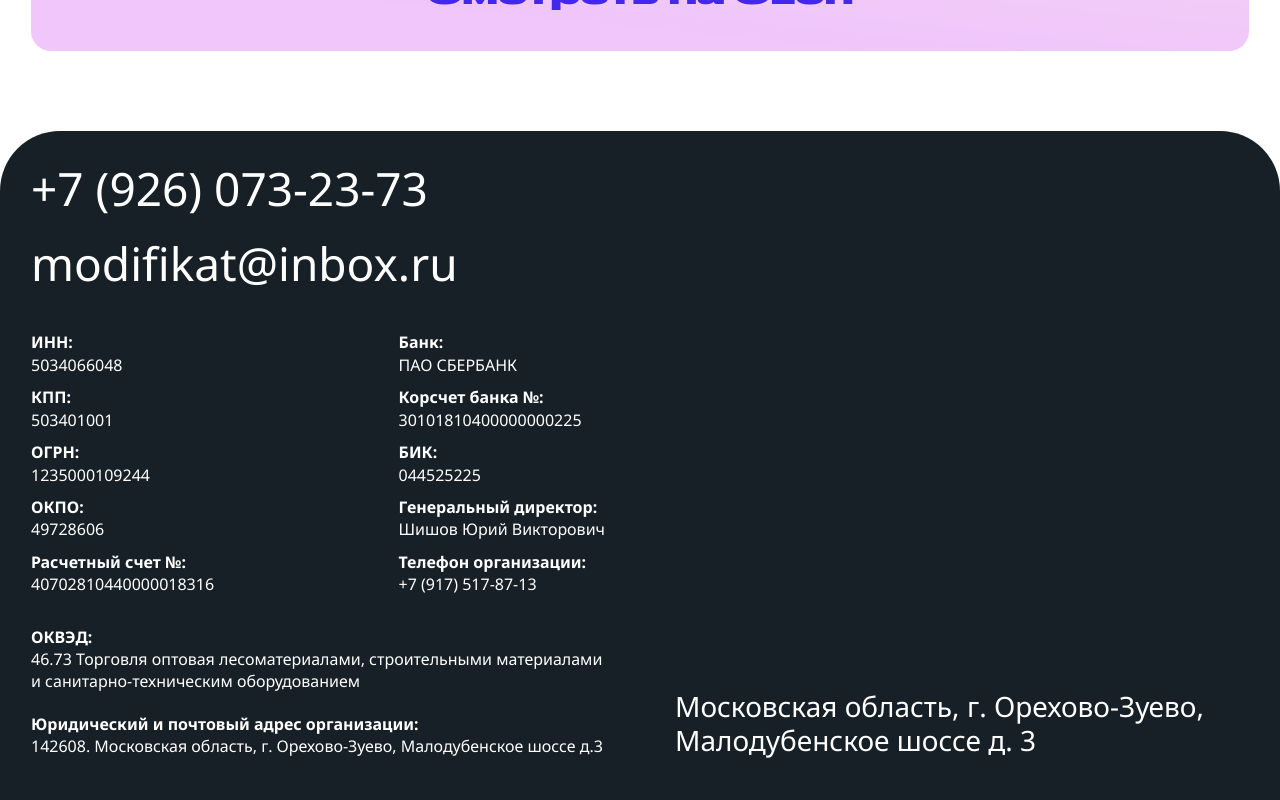
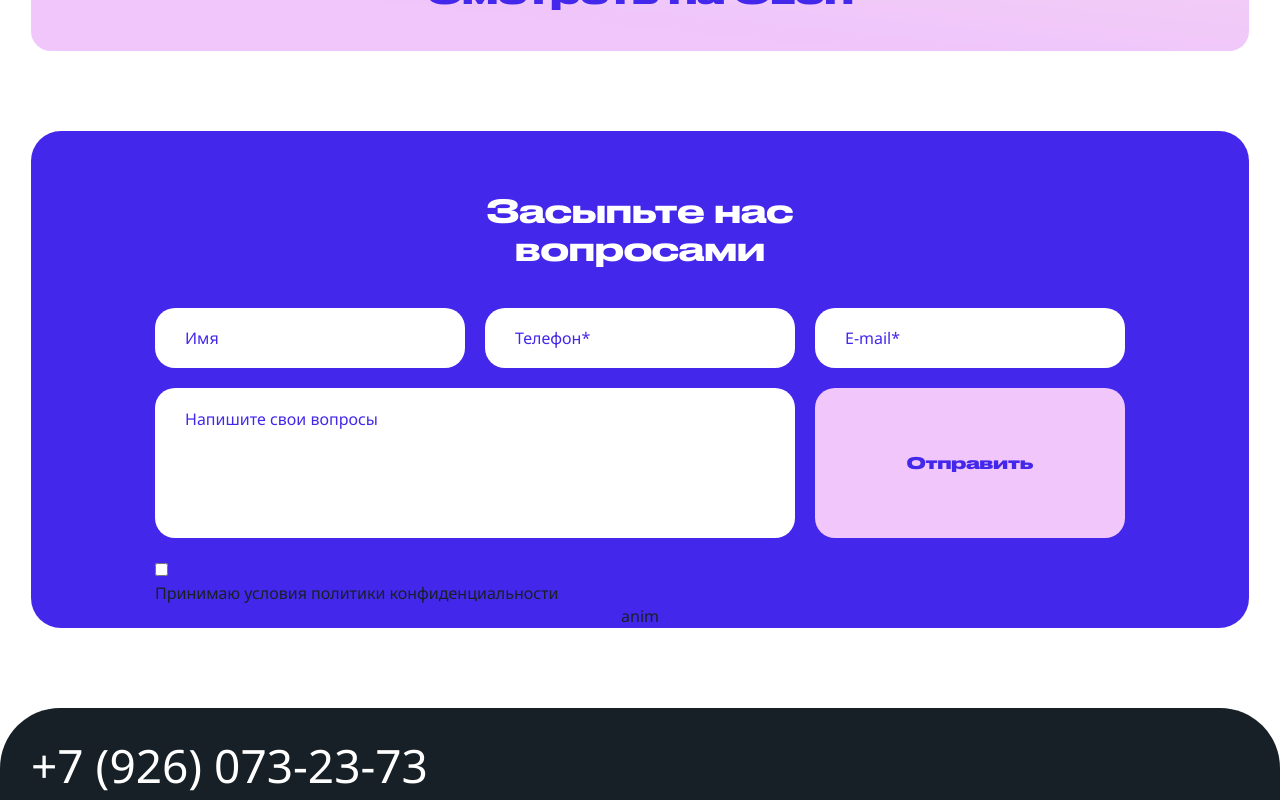
Before and after one commit to BURmister/modificat, a Vue app: page / in a window 1280 px wide. Shown: the part 5380-6180 px from the top of the page. Built offline with nearby package versions, Linux system fonts and the light colour scheme.

Commit message:
start form

```diff
--- a/src/components/main.vue
+++ b/src/components/main.vue
@@ -3,10 +3,12 @@ import { ref, onMounted } from 'vue';
 import { Vue3Lottie } from 'vue3-lottie';
 
 import { useGsap } from '/src/hooks/useGsap.js';
+
 import aButton from './ui/aButton.vue';
 import aButtonLarge from './ui/aButtonLarge.vue';
 import productCard from './ui/product.vue';
 import reviewCard from './ui/review.vue';
+import Form from './ui/form.vue';
 
 import AnimA from '../assets/anim/anim-1.json';
 import AnimB from '../assets/anim/anim-2.json';
@@ -291,6 +293,26 @@ import AnimB from '../assets/anim/anim-2.json';
                <reviewCard />
             </div>
             <aButtonLarge title="Смотреть на Ozon" pinkStyle="true" />
+         </section>
+      </div>
+
+      <!-- Шестой блок | Вопросы -->
+      <div class="content-wrapper">
+         <section class="land-section _block_rounded _block_blue block-questions_wrapper">
+            <div class="block_questions">
+               <Form>Засыпьте нас<br />вопросами</Form>
+               <div>anim</div>
+            </div>
+            <div class="questions_overlay">
+               <p class="rounded-title white-style">Сколько стоит?</p>
+               <p class="rounded-title white-style">Что выбрать?</p>
+               <p class="rounded-title white-style">Какие есть способы замешивания?</p>
+               <p class="rounded-title white-style">Что такое смесь?</p>
+               <p class="rounded-title white-style">В чем смысл жизни?</p>
+               <p class="rounded-title white-style">Как мешать?</p>
+               <p class="rounded-title white-style">Можно оптом?</p>
+               <p class="rounded-title white-style">Какую смесь приготовить для штукатурки глиной?</p>
+            </div>
          </section>
       </div>
    </main>
@@ -1426,4 +1448,18 @@ import AnimB from '../assets/anim/anim-2.json';
       }
    }
 }
+
+.block-questions_wrapper {
+   padding-top: 60px;
+
+   .block_questions {
+      display: flex;
+      flex-direction: column;
+      align-items: center;
+   }
+
+   .questions_overlay {
+      display: none;
+   }
+}
 </style>
--- /dev/null
+++ b/src/components/ui/form.vue
@@ -0,0 +1,97 @@
+<script setup>
+import { ref } from 'vue';
+
+const props = defineProps(['title']);
+
+const NAME = ref('');
+const PHONE = ref('');
+const EMAIL = ref('');
+const QUESTION = ref('');
+
+const submitForm = () => {};
+</script>
+
+<template>
+   <form class="flex flex-col" @submit.prevent="submitForm">
+      <h3 class="text-center caption-32 text-white"><slot></slot></h3>
+      <div class="form-fields flex flex-col">
+         <div class="form-prop_list">
+            <div class="form-prop form-prop-name">
+               <input class="norm-input text-16 text-blue" v-model="NAME" type="text" name="NAME" placeholder="Имя" />
+            </div>
+            <div class="form-prop form-prop-phone">
+               <input class="norm-input text-16 text-blue" v-model="PHONE" type="text" name="PHONE" required placeholder="Телефон*" />
+            </div>
+            <div class="form-prop form-prop-email">
+               <input class="norm-input text-16 text-blue" v-model="EMAIL" type="text" name="EMAIL" required placeholder="E-mail*" />
+            </div>
+            <div class="form-prop form-prop-q">
+               <textarea class="norm-input text-16 text-blue" v-model="QUESTION" name="QUESTION" placeholder="Напишите свои вопросы"></textarea>
+            </div>
+            <div>
+               <button class="submit-button" type="submit"><p class="caption-20oo text-blue">Отправить</p></button>
+            </div>
+         </div>
+         <div class="form-check">
+            <input class="checkbox-input" type="checkbox" id="confirm-privacy" />
+            <label class="checkbox-label" for="confirm-privacy"></label>
+            <p class="text-16 text-pink">Принимаю условия политики конфиденциальности</p>
+         </div>
+      </div>
+   </form>
+</template>
+
+<style scoped lang="scss">
+form {
+   margin: 0 auto;
+   width: 970px;
+   gap: 40px;
+
+   .form-fields {
+      gap: 20px;
+
+      .form-prop_list {
+         display: grid;
+         grid-template-columns: repeat(3, 1fr);
+         grid-template-rows: 60px 150px;
+         gap: 20px;
+
+         .form-prop {
+            &-q {
+               grid-column: span 2;
+            }
+         }
+      }
+
+      .submit-button {
+         width: 100%;
+         height: 100%;
+
+         display: flex;
+         align-items: center;
+         justify-content: center;
+
+         border-radius: 20px;
+         background-color: var(--pink);
+
+         transition: all 0.2s ease-out;
+
+         p {
+            transition: all 0.2s ease-out;
+         }
+
+         &:hover {
+            letter-spacing: 5px;
+         }
+
+         &:active {
+            opacity: 0.8;
+
+            p {
+               transform: scale(0.9);
+            }
+         }
+      }
+   }
+}
+</style>
--- a/src/style.scss
+++ b/src/style.scss
@@ -91,6 +91,10 @@ h1 {
    visibility: hidden;
    user-select: none;
    pointer-events: none;
+}
+
+a {
+   width: fit-content;
 }
 
 .caption {
@@ -202,6 +206,15 @@ h1 {
       font-weight: 600;
       line-height: 140%;
    }
+
+   &-20oo {
+      font-family: 'druk';
+      font-weight: 700;
+
+      @media (max-width: 480px) {
+         font-size: 16px;
+      }
+   }
 }
 
 .text {
@@ -285,6 +298,13 @@ h1 {
 
    &-blue {
       color: var(--blue);
+   }
+}
+
+a,
+button {
+   &:focus-visible {
+      outline: 1px solid var(--blue);
    }
 }
 
@@ -743,3 +763,56 @@ button {
       // transform: rotate(360deg);
    }
 }
+
+.footer-link {
+   transition: color 0.2s ease-in-out;
+
+   &:hover {
+      color: var(--pink);
+   }
+}
+
+.link-bottom_line {
+   position: relative;
+   padding-bottom: 1px;
+
+   &::before {
+      position: absolute;
+      content: '';
+      bottom: 0px;
+      left: 0;
+
+      width: 100%;
+      height: 1px;
+      background-color: var(--white);
+      transition: background-color 0.2s ease-in-out;
+   }
+
+   &:hover {
+      &::before {
+         background-color: var(--pink);
+      }
+   }
+}
+
+.norm-input {
+   padding: 0 30px;
+   width: 100%;
+   height: 100%;
+
+   background-color: var(--white);
+   border-radius: 20px;
+   resize: none;
+
+   &:focus-visible {
+      outline: 1px solid var(--blue);
+   }
+
+   &::placeholder {
+      color: inherit;
+   }
+}
+
+textarea.norm-input {
+   padding: 20px 30px;
+}
```
Also changed, not shown: src/components/footer.vue (+52 -12 lines).
